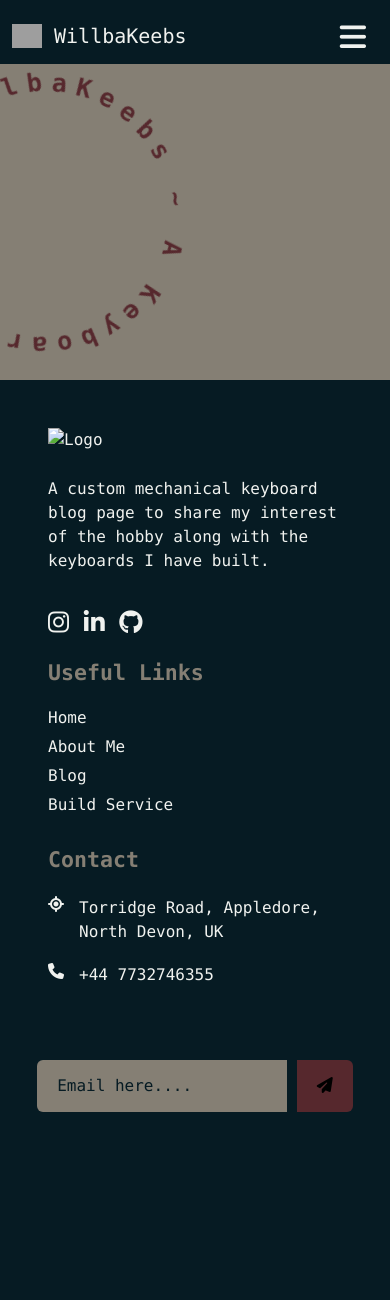
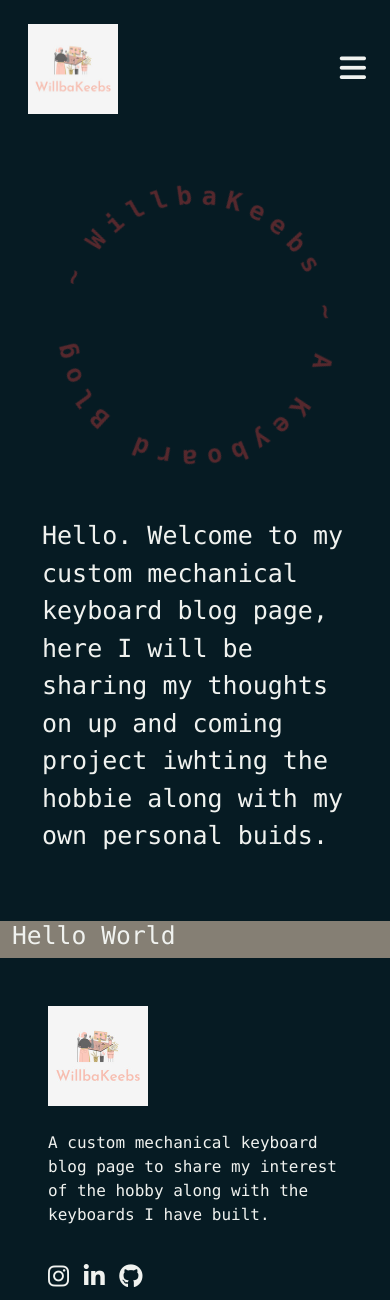
Before and after one commit to Willr-hawkins/WillbaKeebs, a Django app: page / in a window 390 px wide. Shown: the top 1300 px of the page. Before the commit the page ends 1112 px from the top, so only its background shows below. Run offline with Django 5.2, Linux system fonts and the light colour scheme; some libraries are stand-ins or nearby versions; grey boxes are pictures that could not be loaded.

Commit message:
Added Logo and fixed responsiveness of the rotating circle header

```diff
--- a/about/templates/about/home.html
+++ b/about/templates/about/home.html
@@ -1,13 +1,19 @@
 {% extends "base.html" %}
 
 {% block content %}
-    <div id="home">
-        <div class="col-12 col-lg-6">
-            <div class="rotating-circle">
+    <div id="home" class="row">
+        <div class="intro col-12 col-lg-6">
+            <div class="rotating-circle col-12 col-lg-4">
                 <p id="text"></p>
             </div>
+            <div class="intro-text">
+                <p class="mt-4">Hello. Welcome to my custom mechanical keyboard blog page,
+                    here I will be sharing my thoughts on up and coming project iwhting the hobbie along with my own personal buids.</p>
+            </div>
         </div>
-        <div class="col-12 col-lg-6"></div>
+        <div class="col-12 col-lg-6">
+            <h2>Hello World</h2>
+        </div>
     </div>
 
     <script>
--- a/static/css/base.css
+++ b/static/css/base.css
@@ -1,6 +1,5 @@
 html, body {
     min-height: 100vh !important;
-    height: 100%;
     color: #F0F2EF !important;
     background-color: #857f74 !important;
     font-family: SFMono-Regular, Menlo, Monaco, Consolas, "Liberation Mono", "Courier New", monospace !important;
@@ -53,7 +52,7 @@ nav {
 
 /* Footer */
 footer {
-    margin-top: auto;
+    margin-top: 0;
     width: 100%;
     padding: 3rem 1rem;
     background-color: #061b23;
@@ -178,14 +177,33 @@ footer .form button {
 #home {
     background-color: #857f74;
     display: flex;
+    flex-wrap: wrap;
     justify-content: center;
     align-items: center;
-    height: 100vh;
     margin: 0;
+    width: 100%;
+}
+
+.intro {
+    background-color: #061b23;
+    margin-top: 0;
+    padding-top: 100px;
+    padding-bottom: 100px;
+    display: flex;
+    justify-content: center;
+    align-items: center;
+    flex-direction: column;
+    height: 100%;
+    min-height: 300px;
 }
 
 .rotating-circle {
-    margin-left: 90px;
+    display: flex;
+    justify-content: center;
+    align-items: center;
+    flex-direction: column;
+    height: 100%;
+    width: 100%;
 }
 
 .rotating-circle p {
@@ -214,8 +232,15 @@ footer .form button {
     color: #56282d;
 }
 
-/* Responsive footer */
+.intro-text {
+    font-size: 25px;
+    padding-left: 30px;
+    padding-right: 30px;
+}
+
 @media(max-width:1081px) {
+
+    /* Responsive Footer */
     footer .row {
         flex-direction: column;
     }
@@ -226,3 +251,14 @@ footer .form button {
         margin-bottom: 25px;
     }
 }
+
+@media (max-width: 768px) {
+
+    /* Responsive Rotating circle header */
+    .intro {
+        flex-direction: column;
+        height: auto;
+        padding-top: 50px;
+        padding-bottom: 50px;
+    }
+}
--- a/templates/base.html
+++ b/templates/base.html
@@ -34,8 +34,7 @@
     <nav class="navbar navbar-expand-lg">
         <div class="container-fluid">
             <a class="navbar-brand mt-2" href="#">
-                <img src="#" alt="Logo" width="30" height="24" class="d-inline-block align-text-top">
-                WillbaKeebs
+                <img src="{% static 'images/WillbaKeebs-logo.png' %}" alt="Logo" width="90" height="90" class="d-inline-block align-text-top ms-3">
             </a>
             <button class="navbar-toggler" type="button" data-bs-toggle="collapse" data-bs-target="#navbarNav"
                 aria-controls="navbarNav" aria-expanded="false" aria-label="Toggle navigation">
@@ -67,7 +66,7 @@
         <div class="container">
             <div class="row">
                 <div class="col" id="website">
-                    <img src="" alt="Logo" class="logo">
+                    <img src="{% static 'images/WillbaKeebs-logo.png' %}" alt="Logo" class="logo">
                     <p>A custom mechanical keyboard blog page to share my interest of
                         the hobby along with the keyboards I have built.</p>
                     <div class="social">
```
Also changed, not shown: static/images/WillbaKeebs-logo.png (added).
